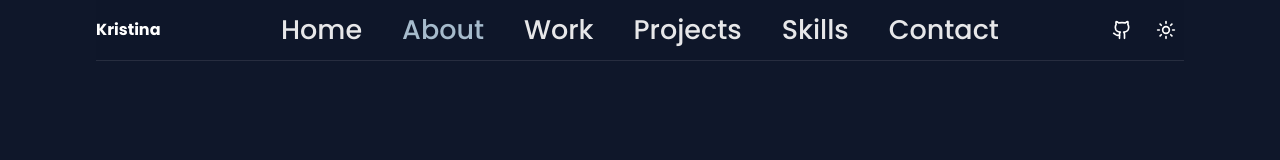
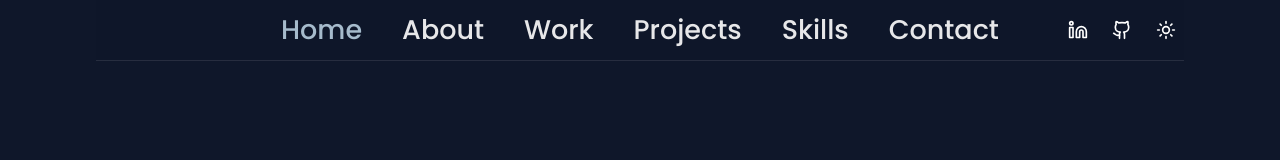
Before and after one commit to KristinaKolesnyk/portfolio-react, a React (Create React App) app: page / in a window 1280 px wide. Shown: the top 160 px of the page. Built offline with nearby package versions, Linux system fonts and the light colour scheme.

Commit message:
working nav bar

```diff
--- a/src/Portfolio.jsx
+++ b/src/Portfolio.jsx
@@ -23,12 +23,12 @@ const PROFILE = {
     summary:
         "I build clean, accessible, fast UIs with React. I care about performance, a11y, and users experience.",
     location: "Toronto, ON, Canada",
-    email: "you@example.com",
-    phone: "+1 (000) 000-0000",
+    email: "kkristina.work@gmail.com",
+    phone: "+1 (437) 430-9647",
     resumeUrl: "#", // your resume link
     socials: {
-        github: "https://github.com/your-username",
-        linkedin: "https://www.linkedin.com/in/your-username/",
+        github: "https://github.com/KristinaKolesnyk",
+        linkedin: "https://www.linkedin.com/in/kristina-kolesnyk/",
         website: "https://your-domain.com",
     },
 };
@@ -51,6 +51,13 @@ const SKILLS = [
     "Accessibility (WCAG)",
     "Performance"
 ];
+
+const SKILL_SHOWCASE = [
+    { title: "Front-End", caption: "60+ Hours Experience" },
+    { title: "Python", caption: "4 Years Experience" },
+    { title: "Machine Learning", caption: "120+ Hours Experience" },
+];
+
 
 const PROJECTS = [
     {
@@ -264,7 +271,7 @@ export default function Portfolio() {
             <Navbar active={active} onJump={scrollToId} dark={dark} setDark={setDark}/>
 
             {/* HERO */}
-            <Section id="Home">
+            <Section id="home">
                 <Hero/>
             </Section>
 
@@ -305,13 +312,19 @@ export default function Portfolio() {
             </Section>
 
             {/* SKILLS */}
-            <Section id="skills" title="Skills" eyebrow="Tech stack">
-                <SkillsList/>
+            <Section id="skills">
+                <HeadlineDivider text="skills" />
+                <SkillsShowcase />
             </Section>
 
             {/* CONTACT */}
-            <Section id="contact" title="Contact" eyebrow="Get in touch">
-                <Contact/>
+            <Section id="contact">
+                <HeadlineDivider text="contact me" />
+                <p className="max-w-3xl text-slate-300 mb-8">
+                    I would love to hear about your project and how I can help. Please fill in
+                    the form, and I’ll get back to you as soon as possible.
+                </p>
+                <Contact />
             </Section>
 
             <Footer/>
@@ -319,34 +332,32 @@ export default function Portfolio() {
     );
 }
 
-function Navbar({active, onJump, dark, setDark}) {
+function Navbar({ active, onJump, dark, setDark }) {
     const [open, setOpen] = useState(false);
     const links = [
-        {id: "home", label: "Home"},
-        {id: "about", label: "About"},
-        {id: "work", label: "Work"},
-        {id: "projects", label: "Projects"},
-        {id: "skills", label: "Skills"},
-        {id: "contact", label: "Contact"},
+        { id: "home", label: "Home" },
+        { id: "about", label: "About" },
+        { id: "work", label: "Work" },
+        { id: "projects", label: "Projects" },
+        { id: "skills", label: "Skills" },
+        { id: "contact", label: "Contact" },
     ];
 
     return (
         <header className="sticky top-0 z-50 backdrop-blur bg-slate-900/70 text-white border-b border-white/10">
-            {/* ВАЖНО: relative — чтобы центр-меню позиционировалось от этого контейнера */}
-            <div className="relative flex items-center justify-between py-3">
-                {/* Left brand */}
-                <div onClick={() => onJump("home")} className="cursor-pointer select-none">
-                    <div className="text-base font-semibold">Kristina</div>
-                </div>
-
-                {/* Centered nav (desktop) — только пункты меню, без переключателя темы */}
-                <nav className="absolute left-1/2 -translate-x-1/2 hidden md:flex items-center gap-8">
+            {/* relative — якорь для absolute; z-0, чтобы ниже центра-меню */}
+            <div className="relative z-0 flex items-center justify-end py-3">
+                {/* Centered nav (desktop). z-10 — поверх всего, чтобы клики доходили */}
+                <nav
+                    role="navigation"
+                    className="absolute left-1/2 -translate-x-1/2 hidden md:flex items-center gap-8 z-10"
+                >
                     {links.map((l) => (
                         <button
                             key={l.id}
                             onClick={() => onJump(l.id)}
                             className={cx(
-                                "text-[27px] font-medium tracking-normal px-1 transition-colors",
+                                "text-[27px] font-medium tracking-normal px-1 transition-colors cursor-pointer",
                                 active === l.id ? "text-brand" : "text-white/90 hover:text-white"
                             )}
                             aria-current={active === l.id ? "page" : undefined}
@@ -356,26 +367,37 @@ function Navbar({active, onJump, dark, setDark}) {
                     ))}
                 </nav>
 
-                {/* Right actions (desktop) — GitHub + theme toggle */}
-                <div className="hidden md:flex items-center gap-2 ml-auto">
+                {/* Right actions (desktop). Явно ниже по z, чтобы не перекрывать меню */}
+                <div className="hidden md:flex items-center gap-2 ml-auto z-[1]">
+                    <a
+                        href={PROFILE.socials.linkedin}
+                        target="_blank"
+                        rel="noreferrer"
+                        aria-label="LinkedIn"
+                        className="inline-flex h-9 w-9 items-center justify-center rounded-full hover:bg-white/10"
+                        title="LinkedIn"
+                    >
+                        <Linkedin className="h-5 w-5" />
+                    </a>
                     <a
                         href={PROFILE.socials.github}
                         target="_blank"
                         rel="noreferrer"
                         aria-label="GitHub"
                         className="inline-flex h-9 w-9 items-center justify-center rounded-full hover:bg-white/10"
+                        title="GitHub"
                     >
-                        <Github className="h-5 w-5"/>
+                        <Github className="h-5 w-5" />
                     </a>
                     <button
                         aria-label="Toggle theme"
                         className="rounded-full p-2 hover:bg-white/10"
                         onClick={() => setDark((d) => !d)}
+                        title={dark ? "Switch to light theme" : "Switch to dark theme"}
                     >
-                        {dark ? <Sun className="h-5 w-5"/> : <Moon className="h-5 w-5"/>}
+                        {dark ? <Sun className="h-5 w-5" /> : <Moon className="h-5 w-5" />}
                     </button>
                 </div>
-
 
                 {/* Burger (mobile) */}
                 <button
@@ -383,10 +405,9 @@ function Navbar({active, onJump, dark, setDark}) {
                     onClick={() => setOpen((o) => !o)}
                     aria-label="Toggle menu"
                 >
-                    <ArrowRight className={cx("h-5 w-5 transition", open && "rotate-90")}/>
+                    <ArrowRight className={cx("h-5 w-5 transition", open && "rotate-90")} />
                 </button>
             </div>
-
 
             {/* Mobile dropdown */}
             {open && (
@@ -400,30 +421,41 @@ function Navbar({active, onJump, dark, setDark}) {
                             }}
                             className={cx(
                                 "rounded-full px-3 py-1.5 text-base",
-                                active === l.id
-                                    ? "bg-white/10 text-white"
-                                    : "hover:bg-white/10"
+                                active === l.id ? "bg-white/10 text-white" : "hover:bg-white/10"
                             )}
                         >
                             {l.label}
                         </button>
                     ))}
+                    <span className="ml-auto inline-flex items-center gap-1">
+            <a
+                href={PROFILE.socials.linkedin}
+                target="_blank"
+                rel="noreferrer"
+                aria-label="LinkedIn"
+                className="inline-flex h-9 w-9 items-center justify-center rounded-full hover:bg-white/10"
+                title="LinkedIn"
+            >
+              <Linkedin className="h-5 w-5" />
+            </a>
             <a
                 href={PROFILE.socials.github}
                 target="_blank"
                 rel="noreferrer"
                 aria-label="GitHub"
-                        className="ml-auto inline-flex h-9 w-9 items-center justify-center rounded-full hover:bg-white/10"
+                className="inline-flex h-9 w-9 items-center justify-center rounded-full hover:bg-white/10"
+                title="GitHub"
             >
-                        <Github className="h-5 w-5"/>
+              <Github className="h-5 w-5" />
             </a>
             <button
                 aria-label="Toggle theme"
                 className="rounded-full p-2 hover:bg-white/10"
                 onClick={() => setDark((d) => !d)}
             >
-                        {dark ? <Sun className="h-5 w-5"/> : <Moon className="h-5 w-5"/>}
+              {dark ? <Sun className="h-5 w-5" /> : <Moon className="h-5 w-5" />}
             </button>
+          </span>
                 </div>
             )}
         </header>
@@ -510,6 +542,23 @@ function SkillsList() {
                 ))}
             </div>
         </Card>
+    );
+}
+
+function SkillsShowcase() {
+    return (
+        <div className="grid gap-10 sm:grid-cols-3">
+            {SKILL_SHOWCASE.map((s) => (
+                <div key={s.title} className="space-y-2">
+                    <div className="text-3xl md:text-4xl font-extrabold tracking-tight">
+                        {s.title}
+                    </div>
+                    <div className="text-[11px] uppercase tracking-widest text-slate-400">
+                        {s.caption}
+                    </div>
+                </div>
+            ))}
+        </div>
     );
 }
 
@@ -647,45 +696,60 @@ function Contact() {
 
     return (
         <div className="grid gap-6 sm:grid-cols-2">
+            {/* Direct contact */}
             <Card>
                 <div className="space-y-3">
-                    <h3 className="text-lg font-semibold">Связаться напрямую</h3>
+                    <h3 className="text-lg font-semibold">Contact directly</h3>
+                    <p className="text-sm text-slate-300">
+                        I’d love to hear about your project and how I can help.
+                    </p>
+
                     <div className="flex flex-col gap-2 text-sm">
-                        <a className="inline-flex items-center gap-2 hover:underline" href={`mailto:${email}`}>
-                            <Mail className="h-4 w-4"/> {email}
+                        <a
+                            className="inline-flex items-center gap-2 hover:underline"
+                            href={`mailto:${email}`}
+                        >
+                            <Mail className="h-4 w-4" /> {email}
                         </a>
-                        <a className="inline-flex items-center gap-2 hover:underline" href={PROFILE.socials.linkedin}
-                           target="_blank" rel="noreferrer">
-                            <Linkedin className="h-4 w-4"/> LinkedIn
+
+                        <a
+                            className="inline-flex items-center gap-2 hover:underline"
+                            href={PROFILE.socials.linkedin}
+                            target="_blank"
+                            rel="noreferrer"
+                        >
+                            <Linkedin className="h-4 w-4" /> LinkedIn
                         </a>
-                        <a className="inline-flex items-center gap-2 hover:underline" href={PROFILE.socials.github}
-                           target="_blank" rel="noreferrer">
-                            <Github className="h-4 w-4"/> GitHub
+
+                        <a
+                            className="inline-flex items-center gap-2 hover:underline"
+                            href={PROFILE.socials.github}
+                            target="_blank"
+                            rel="noreferrer"
+                        >
+                            <Github className="h-4 w-4" /> GitHub
                         </a>
                     </div>
-                    <div className="pt-2">
-                        <GhostButton onClick={copyEmail}
-                                     Icon={Mail}>{copied ? "Скопировано!" : "Скопировать email"}</GhostButton>
+
+                    <div className="pt-2 flex flex-wrap gap-3">
+                        <GhostButton onClick={copyEmail} Icon={Mail}>
+                            {copied ? "Copied!" : "Copy email"}
+                        </GhostButton>
+
+                        <PrimaryButton
+                            href={`mailto:${email}?subject=${encodeURIComponent(
+                                "Hi Kristina — let's talk"
+                            )}&body=${encodeURIComponent(
+                                "Hi Kristina,\n\nI found your portfolio and would like to connect.\n\nThanks!"
+                            )}`}
+                            Icon={Mail}
+                        >
+                            Open email client
+                        </PrimaryButton>
                     </div>
                 </div>
             </Card>
 
-            <Card>
-                <div className="space-y-3">
-                    <h3 className="text-lg font-semibold">Мини‑форма (mailto)</h3>
-                    <p className="text-sm text-slate-600 dark:text-slate-300">
-                        Откроет ваш почтовый клиент с темой и телом письма.
-                    </p>
-                    <a
-                        className="inline-flex items-center gap-2 rounded-2xl border border-slate-300 dark:border-slate-700 px-4 py-2 text-sm hover:bg-slate-100/60 dark:hover:bg-slate-800"
-                        href={`mailto:${email}?subject=Hi%20${encodeURIComponent(
-                            PROFILE.name
-                        )}%20—%20давайте%20поговорим&body=Здравствуйте,%20я%20нашёл(а)%20ваше%20портфолио.`}
-                    >
-                        <Mail className="h-4 w-4"/> Написать письмо
-                    </a>
-                </div>
-            </Card>
         </div>
     );
 }
```
Lines whose indentation alone changed are shown as unchanged.
